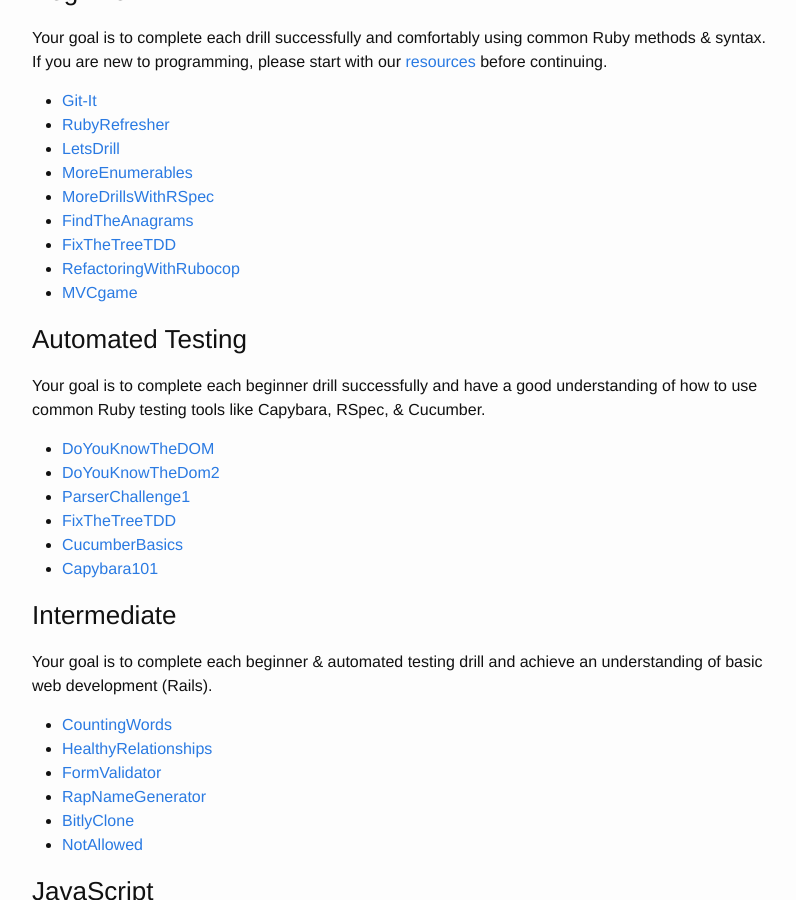
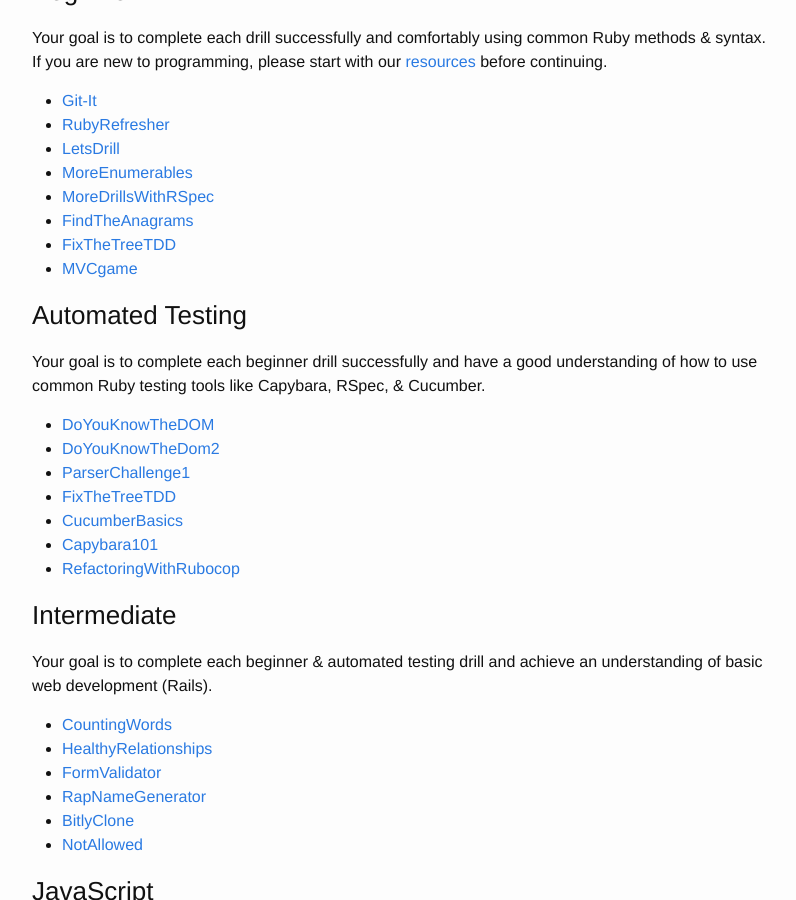
Before and after one commit to paircolumbus/paircolumbus.github.io, a Jekyll site: the page built from pages/challenges.md, in a window 1280 px wide and 900 px high, scrolled down 498 px. Shown: the whole window, without its empty margins (238-1034 px from the left). Built offline with Jekyll 4.4.1, drawn with Linux system fonts in a browser that asks for light colours; emoji names are drawn with the system emoji font; comment, search, counter and statistics services are not loaded; part of the change alters nothing that is shown.

```diff
--- a/_data/challenges.json
+++ b/_data/challenges.json
@@ -10,7 +10,6 @@
       "MoreDrillsWithRSpec",
       "FindTheAnagrams",
       "FixTheTreeTDD",
-      "RefactoringWithRubocop",
       "MVCgame"
     ]
   },
@@ -23,7 +22,8 @@
       "ParserChallenge1",
       "FixTheTreeTDD",
       "CucumberBasics",
-      "Capybara101"
+      "Capybara101",
+      "RefactoringWithRubocop"
     ]
   },
   {
```
